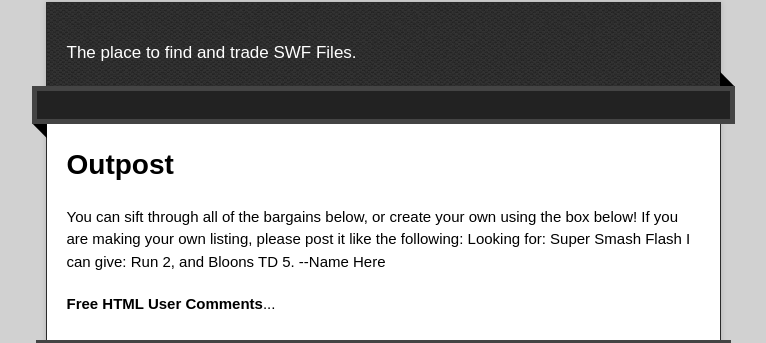
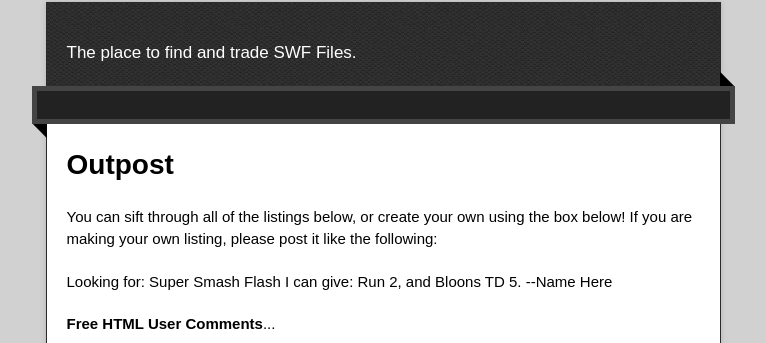
Before and after one commit to swfoutpost/swfoutpost.github.io, a plain HTML site: page index.html in a window 1280 px wide. Shown: the part 218-561 px from the top of the page, without its empty margins (257-1023 px from the left). Drawn offline with nearby package versions, Linux system fonts and the light colour scheme.

Commit message:
Update index.html

```diff
--- a/index.html
+++ b/index.html
@@ -37,9 +37,9 @@
           <h1>
 <a id="outpost" class="anchor" href="#outpost" aria-hidden="true"><span class="octicon octicon-link"></span></a>Outpost</h1>
 
-<p>You can sift through all of the bargains below, or create your own using the box below!
-If you are making your own listing, please post it like the following:
-Looking for: Super Smash Flash
+<p>You can sift through all of the listings below, or create your own using the box below!
+If you are making your own listing, please post it like the following:</p>
+<p>Looking for: Super Smash Flash
 I can give: Run 2, and Bloons TD 5.
 --Name Here</p>
 <!-- Begin Comments JavaScript Code --><script type="text/javascript" async>function ajaxpath_547f1a01dea4f(url){return window.location.href == '' ? url : url.replace('&s=','&s=' + escape(window.location.href));}(function(){document.write('<div id="fcs_div_547f1a01dea4f"><b>Free HTML User Comments</b>...</div>');fcs_547f1a01dea4f=document.createElement('script');fcs_547f1a01dea4f.type="text/javascript";fcs_547f1a01dea4f.src=ajaxpath_547f1a01dea4f((document.location.protocol=="https:"?"https:":"http:")+"//www.freecommentscript.com/GetComments2.php?p=547f1a01dea4f&s=&Size=10#!547f1a01dea4f");setTimeout("document.getElementById('fcs_div_547f1a01dea4f').appendChild(fcs_547f1a01dea4f)",1);})();</script><noscript><div><a href="http://www.freecommentscript.com" title="free html user comment box">Free Comment Script</a></div></noscript><!-- End Comments JavaScript Code -->
```
